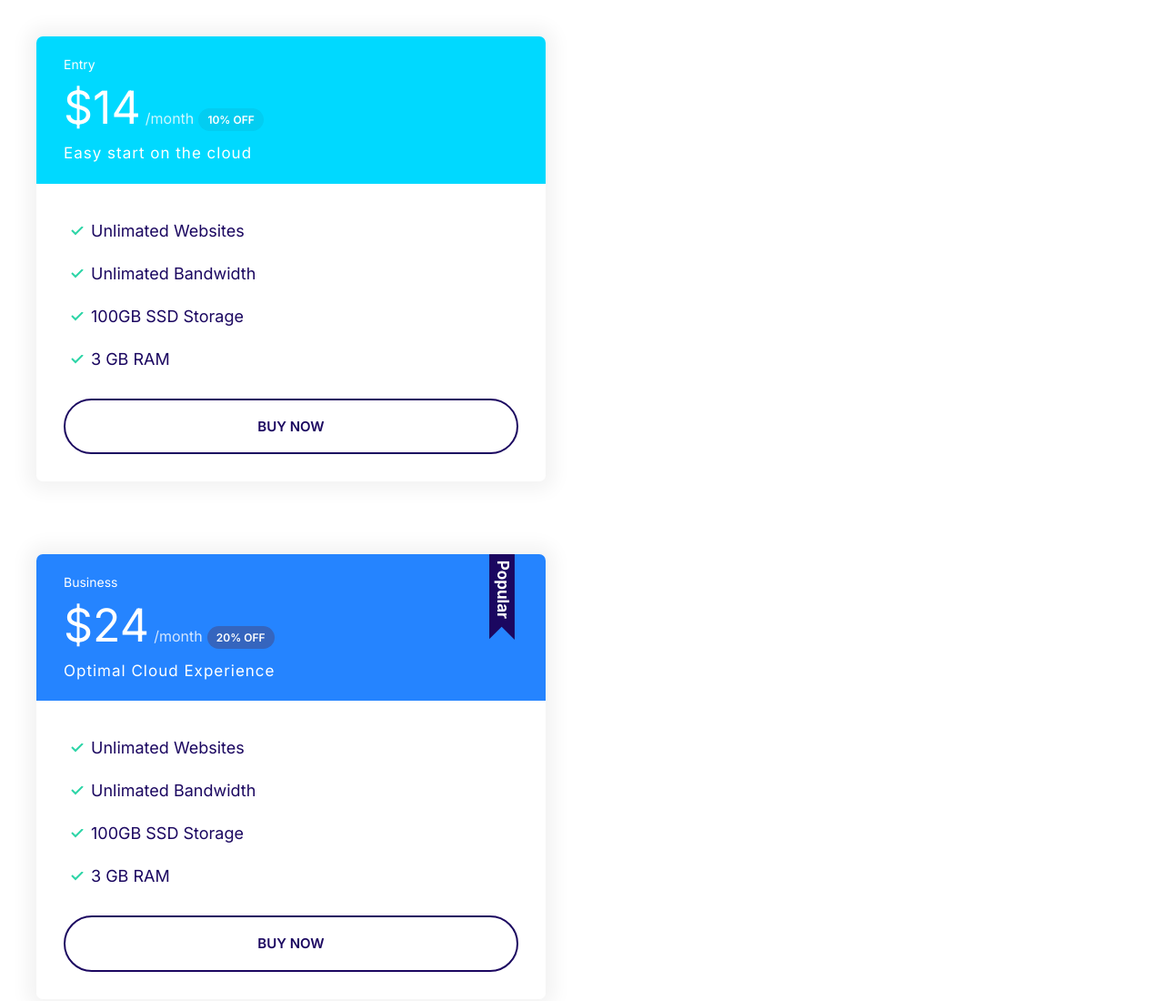
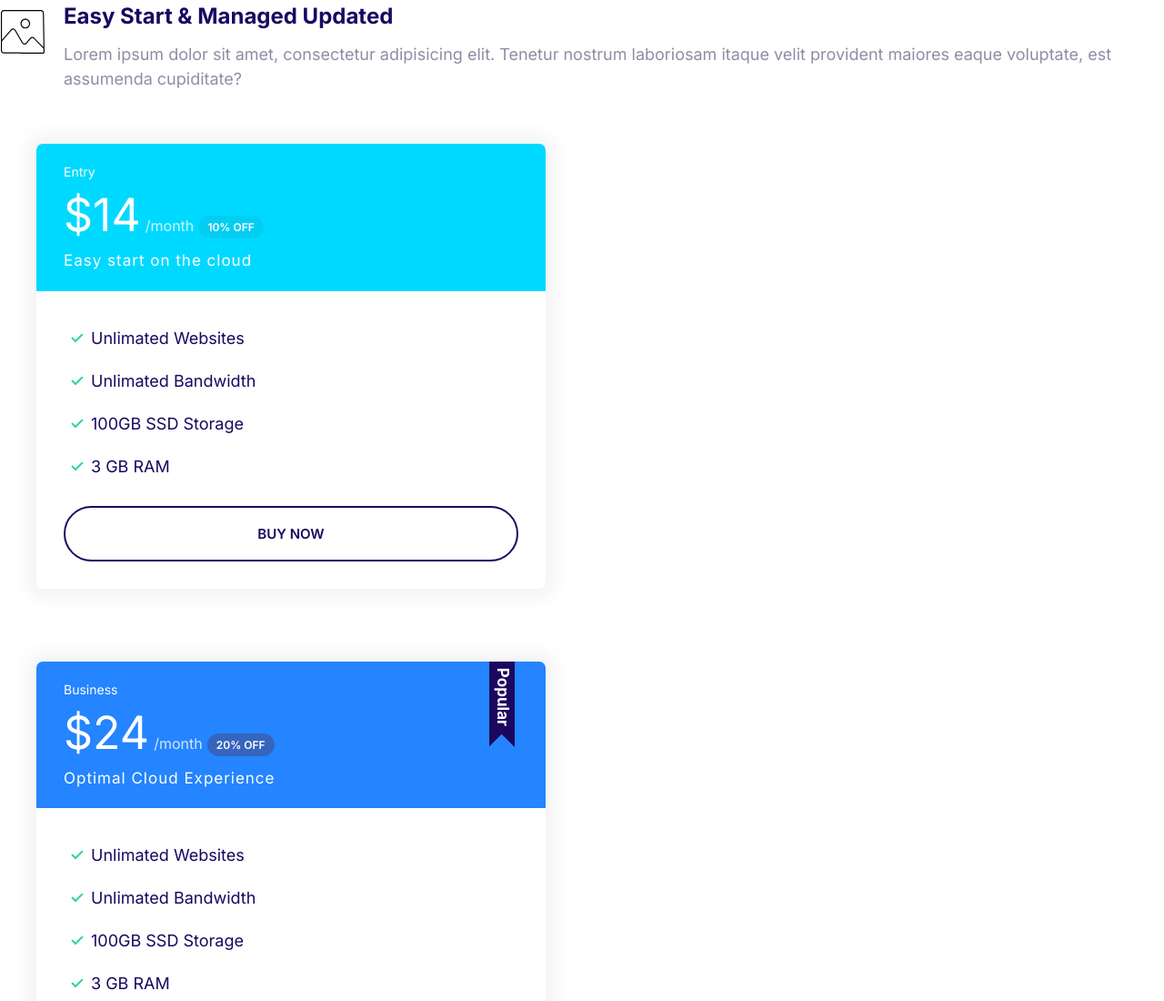
Before and after one commit to zhengshuang2011/HTML-CSS-Project, a plain HTML site: page index.html in a window 1280 px wide. Shown: the top 1100 px of the page at 91% size. Drawn offline with Linux system fonts and the light colour scheme.

Commit message:
Define the media objects component.

```diff
--- a/css/styles.css
+++ b/css/styles.css
@@ -321,3 +321,17 @@
     font-size: 1.7rem;
   }
 }
+
+/* Media Part */
+.media {
+  display: flex;
+}
+.media__image {
+  margin-top: 1rem;
+}
+.media__body {
+  margin: 0 2rem;
+}
+.media__title {
+  margin-top: 0;
+}
--- a/index.html
+++ b/index.html
@@ -15,6 +15,21 @@
     <link rel="stylesheet" href="css/styles.css" />
   </head>
   <body>
+    <div class="media">
+      <div class="media__image">
+        <svg class="icon icon--primary">
+          <use xlink:href="images/sprite.svg#snap"></use>
+        </svg>
+      </div>
+      <div class="media__body">
+        <h3 class="media__title">Easy Start & Managed Updated</h3>
+        <p>
+          Lorem ipsum dolor sit amet, consectetur adipisicing elit. Tenetur
+          nostrum laboriosam itaque velit provident maiores eaque voluptate, est
+          assumenda cupiditate?
+        </p>
+      </div>
+    </div>
     <div style="width: 50%; padding: 4rem">
       <div class="plan">
         <div class="card card--secondary">
```
Also changed, not shown: components/media.html (added, +15 -0 lines).
